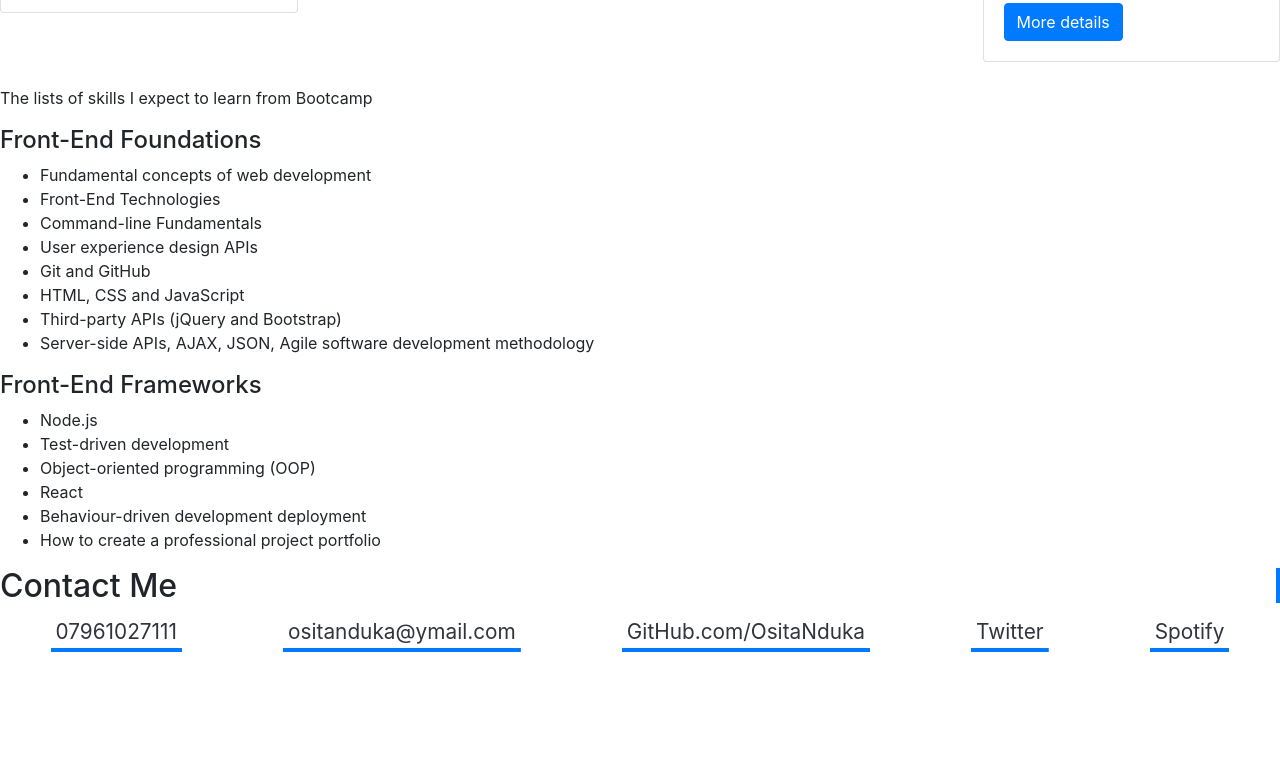
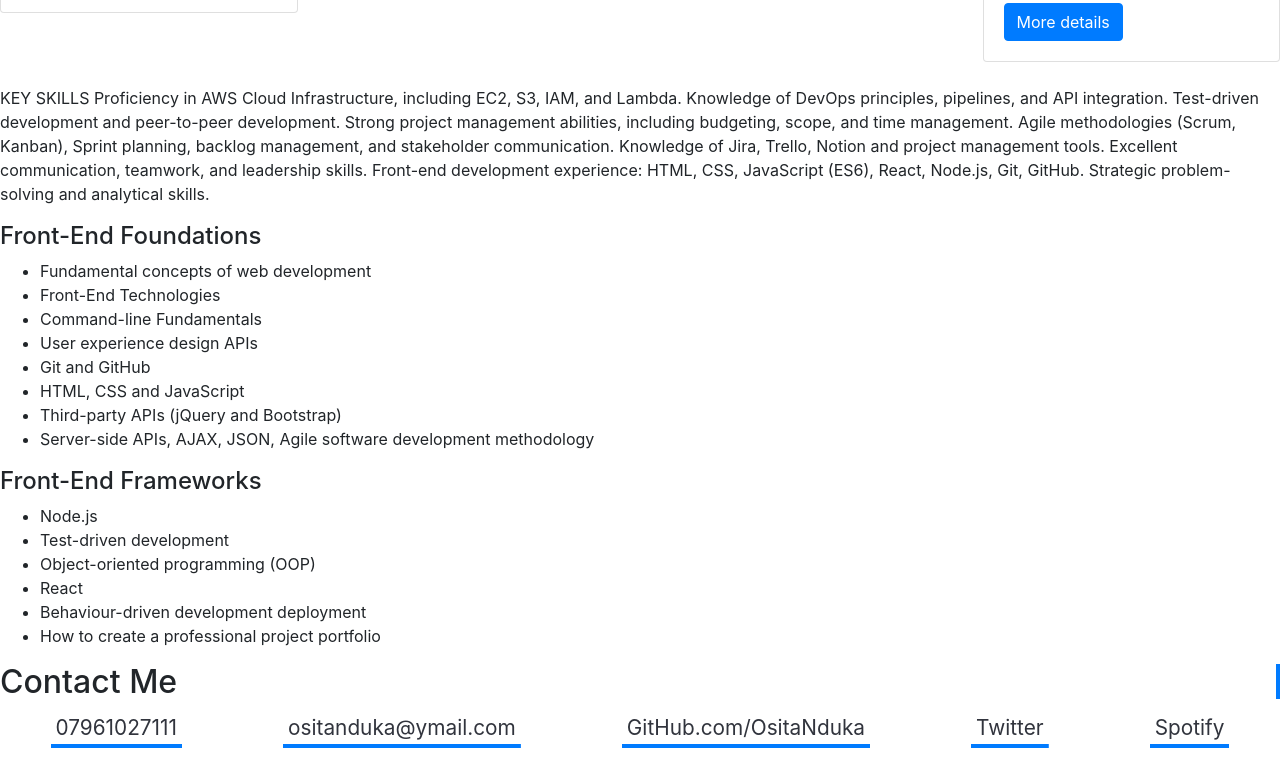
Before and after one commit to OsitaNduka/Bootstrap-Portfolio, a plain HTML site: page index.html in a window 1280 px wide. Shown: the part 1027-1793 px from the top of the page. Before the commit the page ends 1697 px from the top, so only its background shows below. Drawn offline with nearby package versions, Linux system fonts and the light colour scheme.

Commit message:
Update index.html

```diff
--- a/index.html
+++ b/index.html
@@ -134,7 +134,16 @@
   </section>
  <!--Skills-section-->
  <section class="Skills-section" id="skills">
-  <p class="text">The lists of skills I expect to learn from Bootcamp</p>
+  <p class="text">KEY SKILLS
+Proficiency in AWS Cloud Infrastructure, including EC2, S3, IAM, and Lambda.
+Knowledge of DevOps principles, pipelines, and API integration.
+Test-driven development and peer-to-peer development.
+Strong project management abilities, including budgeting, scope, and time management.
+Agile methodologies (Scrum, Kanban), Sprint planning, backlog management, and stakeholder communication. Knowledge of Jira, Trello, Notion and project management tools.
+Excellent communication, teamwork, and leadership skills.
+Front-end development experience: HTML, CSS, JavaScript (ES6), React, Node.js, Git, GitHub.
+Strategic problem-solving and analytical skills.
+</p>
  <h4>Front-End Foundations</h4>
  <ul>
   <li>Fundamental concepts of web development</li>
```
